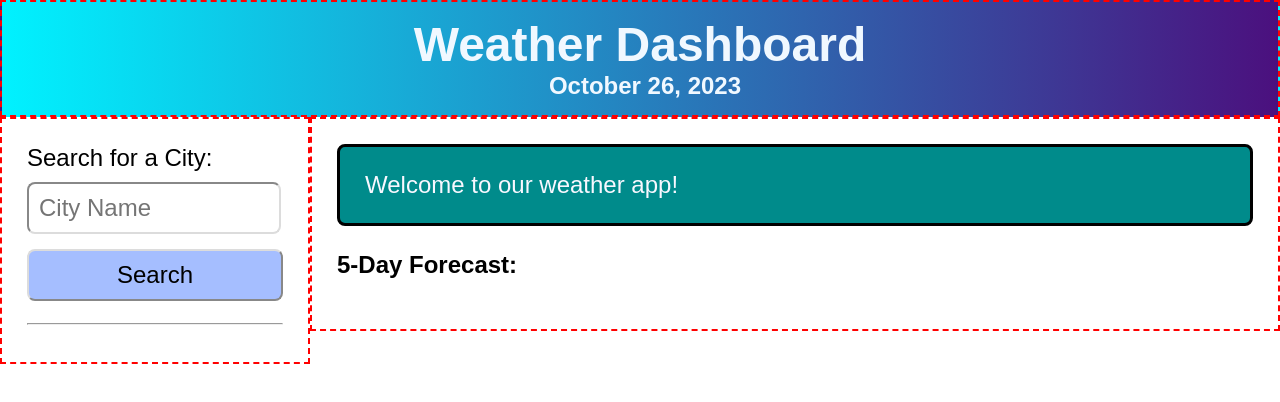
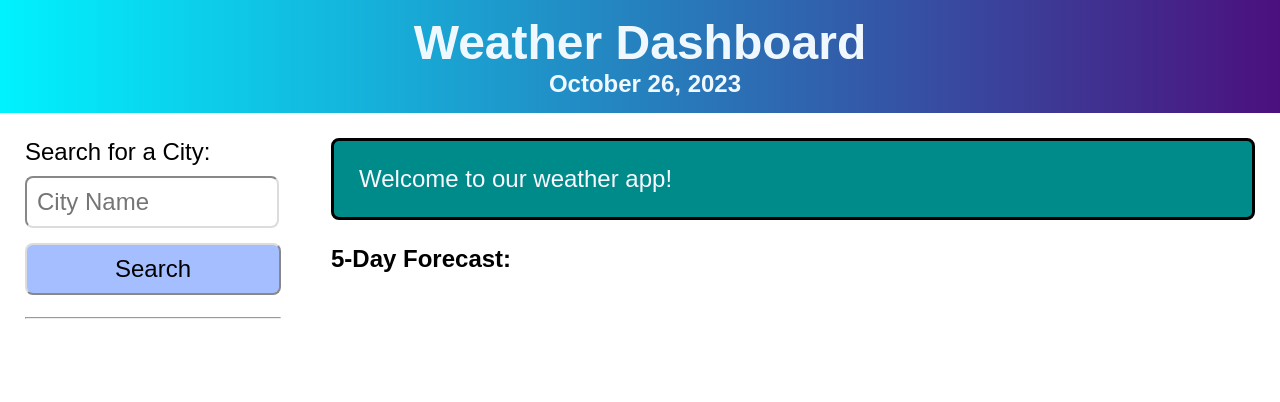
Before and after one commit to mrwillpotter/Weather-Forecast, a plain HTML site: page index.html in a window 1280 px wide. Drawn offline with nearby package versions, Linux system fonts and the light colour scheme.

Commit message:
deleted commented lines

```diff
--- a/assets/css/style.css
+++ b/assets/css/style.css
@@ -1,7 +1,3 @@
-:root {
-    --font: ;
-}
-
 
 body {
     margin: 0px;
@@ -13,7 +9,6 @@ header {
     display: flex;
     flex-direction: column;
     align-items: center;
-    border: 2px dashed red;
     color: aliceblue;
     background-image: linear-gradient(to right, rgb(0, 242, 255), rgb(75, 16, 126));
 }
@@ -42,11 +37,8 @@ h4{
 
 main {
     display: flex;
-    /* flex-direction: row; */
-    /* display: flex; */
     flex-wrap: wrap;
     flex-direction: row;
-    border: 2px dashed red;
 }
 
 aside {
@@ -56,11 +48,8 @@ aside {
     align-items: start;
     float: left;
     padding: 25px;
-    /* padding-left:100px; */
-    /* height: 400px; */
     width: 20%;
     font-size: x-large;
-    border: 2px dashed red;
 }
 
 input {
@@ -132,7 +121,6 @@ input {
     float: right;
     padding: 25px;
     width: 100%;
-    /* border: 2px dashed red; */
 }
 
 .five-day {
--- a/assets/js/script.js
+++ b/assets/js/script.js
@@ -1,6 +1,5 @@
 
 // Establishing few variables because Jquery's syntax is more concise than using query selectors.
-// var searchInput = $('#search');
 var getHistory = JSON.parse(localStorage.getItem('allHistory')) || []
 var setHistory = $('#search').val();
 
@@ -73,8 +72,6 @@ $('#search-btn').on('click', function (event) {
     }
     $('#search').val('')
 
-    //Rerender search history to add new button
-    // renderSearchHistory();
 });
 
 $('.history-btn').on('click', function (event) {
```
